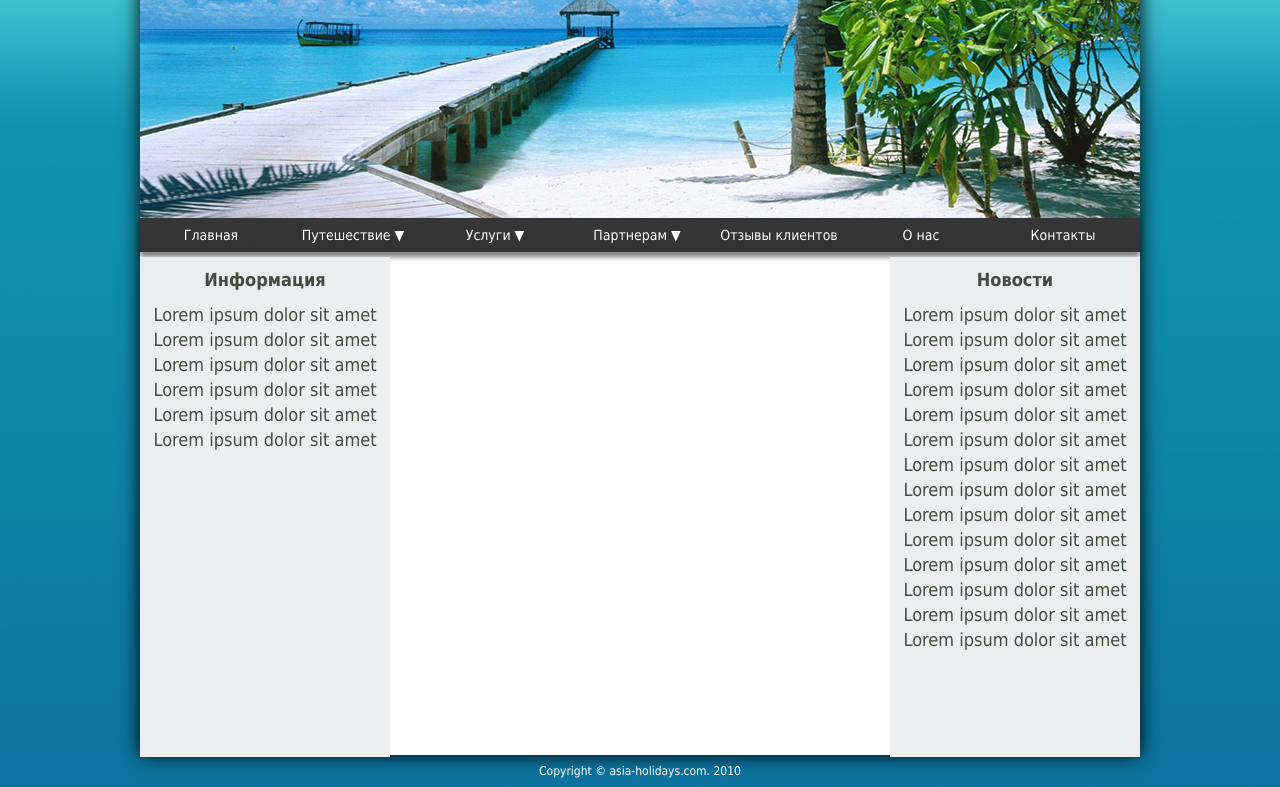
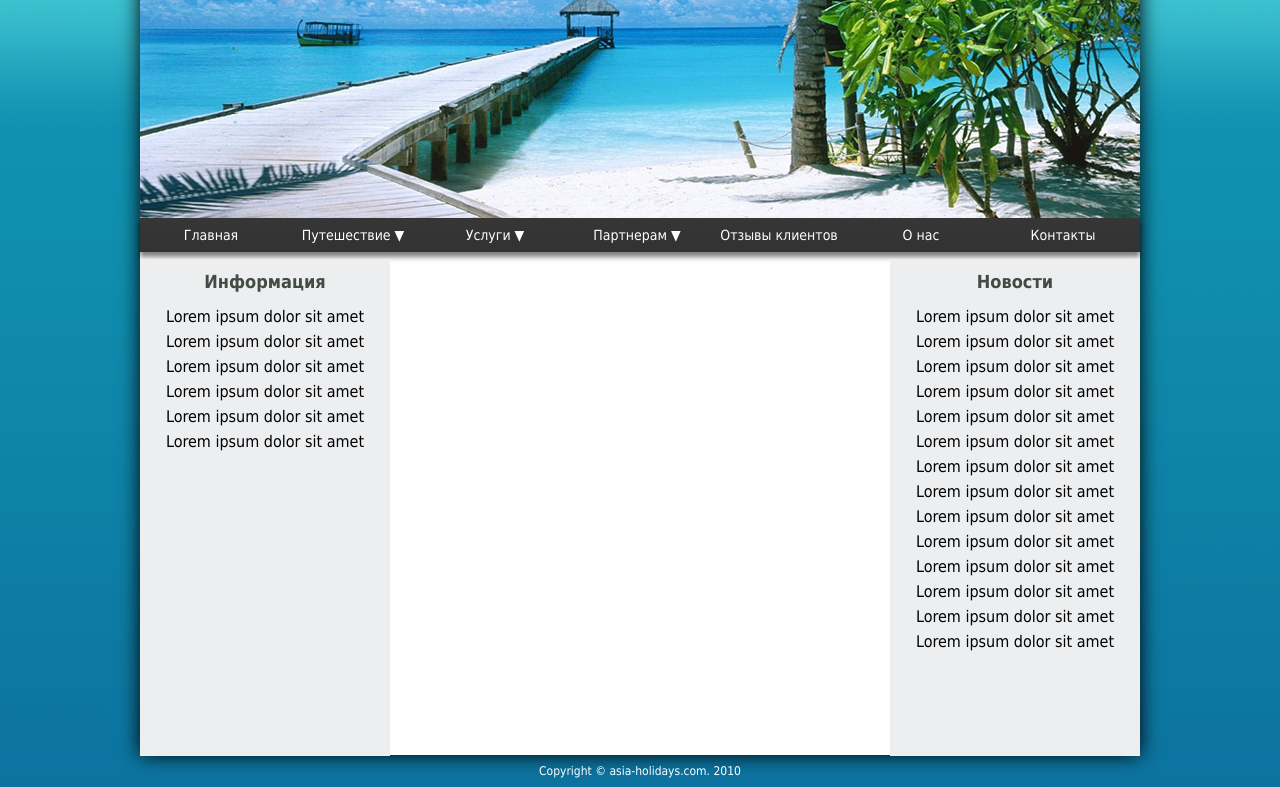
Before and after one commit to ruslanprikhdk/HW4-Ruslan-Prykhodko, a plain HTML site: page index.html in a window 1280 px wide. Shown: the part 233-1020 px from the top of the page. Drawn offline with Linux system fonts and the light colour scheme.

Commit message:
Add files via upload

```diff
--- a/css/style.css
+++ b/css/style.css
@@ -110,7 +110,7 @@ ul.menu > li > a:hover {
 ul.submenu {
   display: none;
   position: absolute;
-  top: 37px;
+  top: 34px;
   left: 0;
   background-color: white;
   border: 1px solid black;
@@ -143,20 +143,30 @@ ul.menu > li:hover > ul.submenu {
   display: block;
 }
 
+.text {
+  text-align: center;
+}
+
 .content1 {
-  margin-top: 5px;
+  margin-top: 7px;
   float: left;
   width: 25%;
   background: #edeef0;
   text-align: center;
-  height: 500px;
+  height: 497px;
   line-height: 25px;
+}
+
+.lorem {
+  display: inline-block;
+  width: 80%;
 }
 
 h2 {
   font-size: 18px;
   color: #424c43;
   margin: 10px 0;
+  font-weight: bold;
 }
 
 .content2 {
@@ -168,8 +178,8 @@ h2 {
   width: 25%;
   background-color: #edeef0;
   text-align: center;
-  margin-top: 5px;
-  height: 500px;
+  margin-top: 7px;
+  height: 497px;
   line-height: 25px;
 
 }
@@ -182,7 +192,3 @@ h2 {
   font-size: 12px;
   color: #ffffff;
 }
-
-.head {
-  font-weight: bold;
-}
--- a/index.html
+++ b/index.html
@@ -58,7 +58,7 @@
        <div class="block3">
            <ul class="menu">
                <li><a href="#">Главная</a></li>
-               <li><a href="#">Путешествие &#9660</a>
+               <li><a href="#">Путешествие &#9660;</a>
                     <ul class="submenu">
                         <li><a href="#">Путешествие 1</a></li>
                         <li><a href="#">Путешествие 2</a></li>
@@ -67,7 +67,7 @@
                         <li><a href="#">Путешествие 5</a></li>
                     </ul>
                </li>
-               <li><a href="#">Услуги &#9660</a>
+               <li><a href="#">Услуги &#9660;</a>
                     <ul class="submenu">
                         <li><a href="#">Услуга 1</a></li>
                         <li><a href="#">Услуга 2</a></li>
@@ -76,7 +76,7 @@
                         <li><a href="#">Услуга 5</a></li>
                     </ul>
                </li>
-              <li><a href="#">Партнерам &#9660</a>
+              <li><a href="#">Партнерам &#9660;</a>
                     <ul class="submenu">
                         <li><a href="#">Партнерам 1</a></li>
                         <li><a href="#">Партнерам 2</a></li>
@@ -89,22 +89,22 @@
                <li><a href="#">О нас</a></li>
                <li><a href="#">Контакты</a></li>
            </ul>
-           <div="text">
+           <div class="text">
                <div class="content1">
-                    <h2 class="head">Информация<h2>
+                    <h2 class="head">Информация</h2>
                     <p class="lorem">Lorem ipsum dolor sit amet Lorem ipsum dolor sit amet Lorem ipsum dolor sit amet Lorem ipsum dolor sit amet Lorem ipsum dolor sit amet Lorem ipsum dolor sit amet</p>
                </div>
                <div class="content2">
                </div>
                <div class="content3">
-                    <h2 class="head">Новости<h2>
+                    <h2 class="head">Новости</h2>
                     <p class="lorem">Lorem ipsum dolor sit amet Lorem ipsum dolor sit amet Lorem ipsum dolor sit amet Lorem ipsum dolor sit amet Lorem ipsum dolor sit amet Lorem ipsum dolor sit amet Lorem ipsum dolor sit amet Lorem ipsum dolor sit amet Lorem ipsum dolor sit amet Lorem ipsum dolor sit amet Lorem ipsum dolor sit amet Lorem ipsum dolor sit amet Lorem ipsum dolor sit amet Lorem ipsum dolor sit amet</p>
                </div>
            </div>
        </div>
     </div>
     <div class="footer">
-    <p>Copyright &copy asia-holidays.com. 2010</p>
+    <p>Copyright &copy; asia-holidays.com. 2010</p>
     </div>
 </body>
 
```
